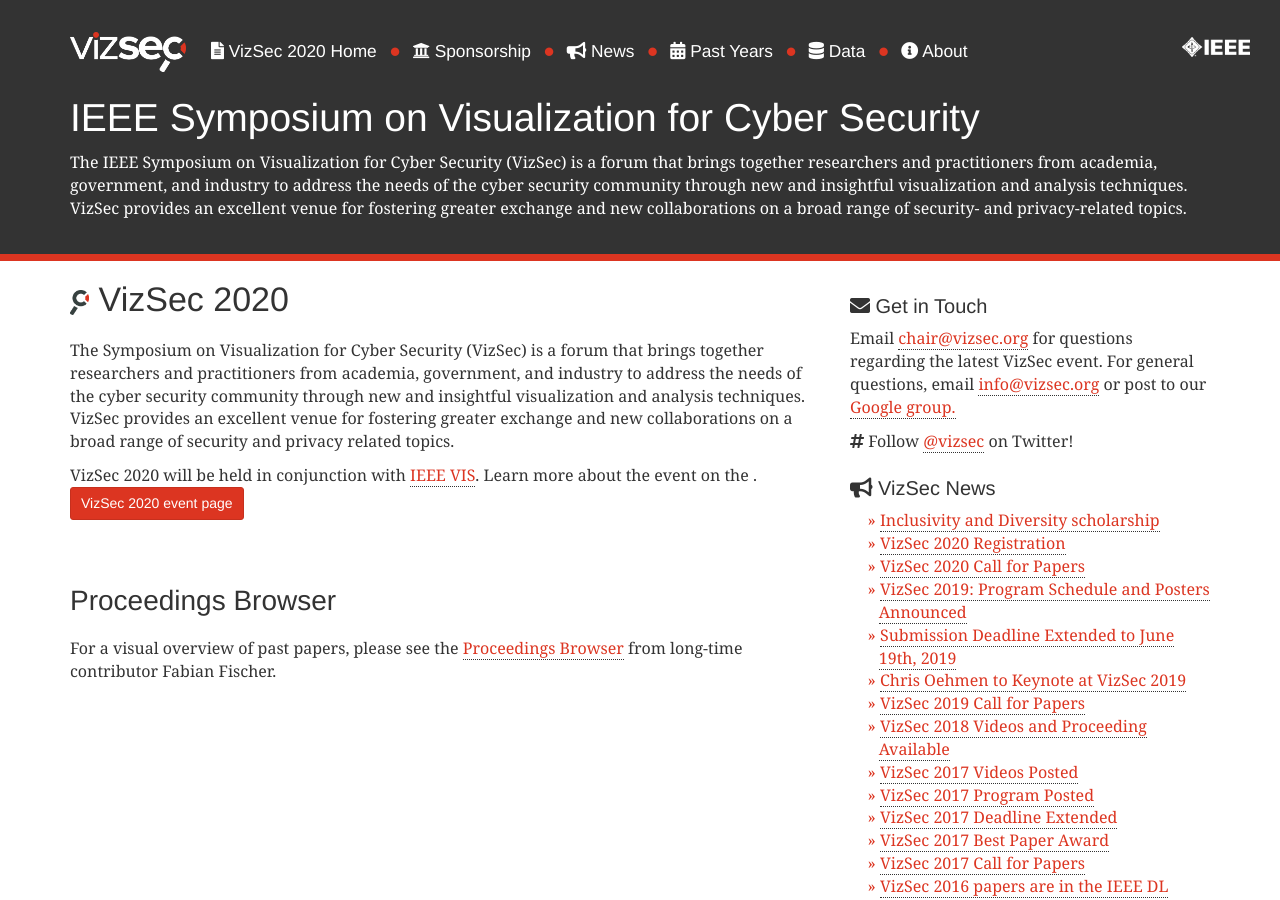
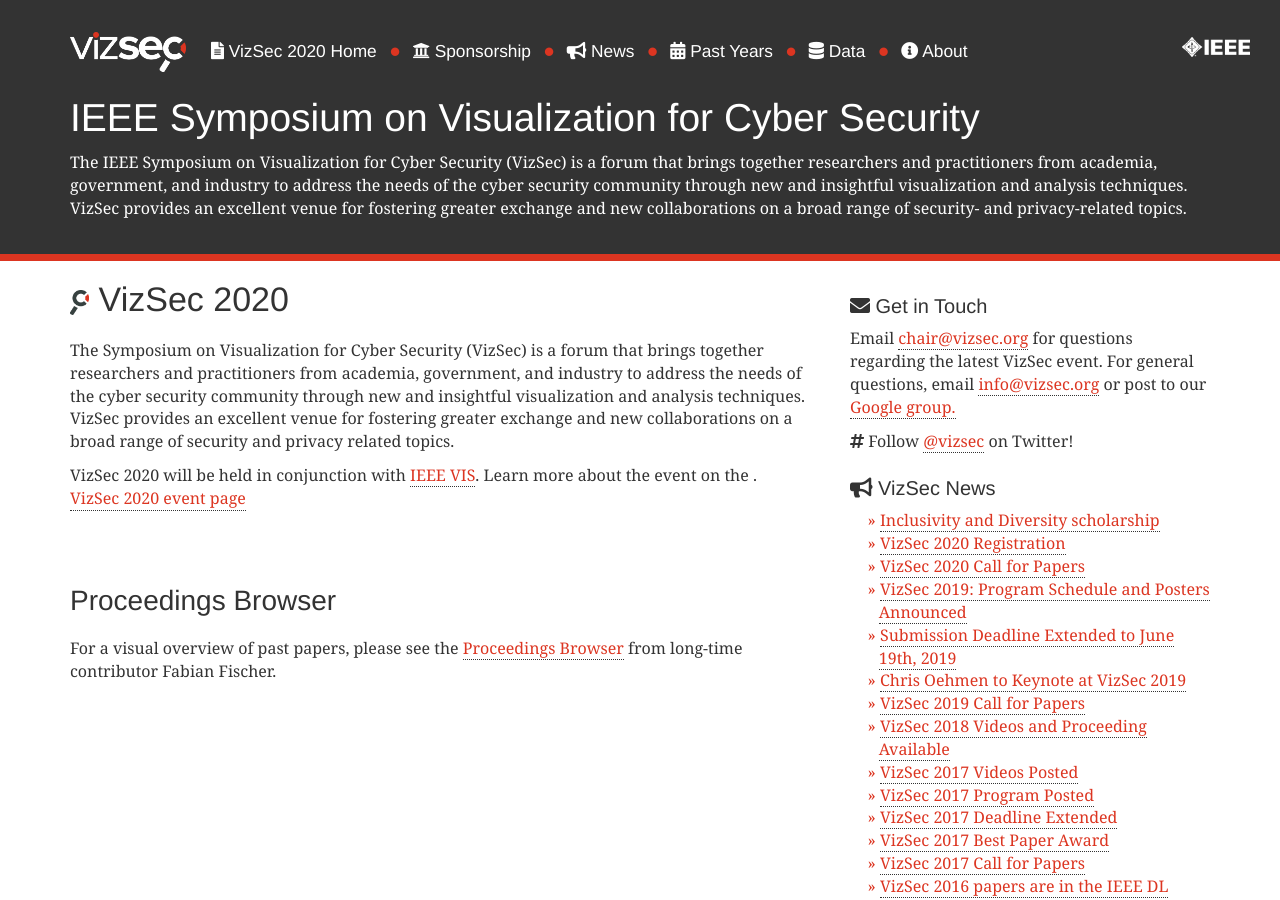
Before and after one commit to vizsec/vizsec.github.io, a Jekyll site: the page built from index.md, in a window 1280 px wide and 900 px high. Built offline with Jekyll 4.4.1, drawn with Linux system fonts in a browser that asks for light colours; nearby versions of some CDN libraries.

```diff
--- a/index.md
+++ b/index.md
@@ -9,7 +9,7 @@
 visualization and analysis techniques. VizSec provides an excellent venue for fostering greater exchange and new collaborations on a broad range of security
 and privacy related topics.
 
-<p>VizSec 2020 will be held in conjunction with <a href="http://ieeevis.org/">IEEE VIS</a>. Learn more about the event on the <a class="btn btn-primary btn-sm pull-left" href="/vizsec2020" role="button">VizSec 2020 event page</a>.</p> <br/><br/><br/>
+<p>VizSec 2020 will be held in conjunction with <a href="http://ieeevis.org/">IEEE VIS</a>. Learn more about the event on the <a class="pull-left" href="/vizsec2020">VizSec 2020 event page</a>.</p> <br/><br/><br/>
 
 ### Proceedings Browser
 
```
